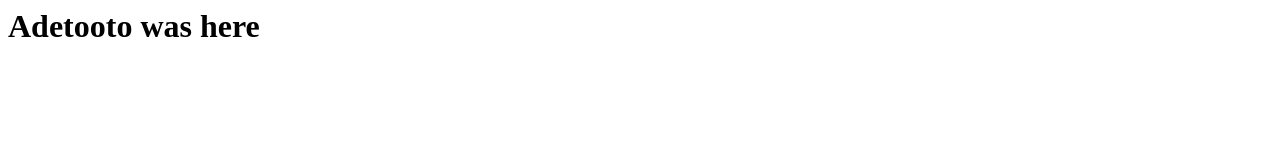
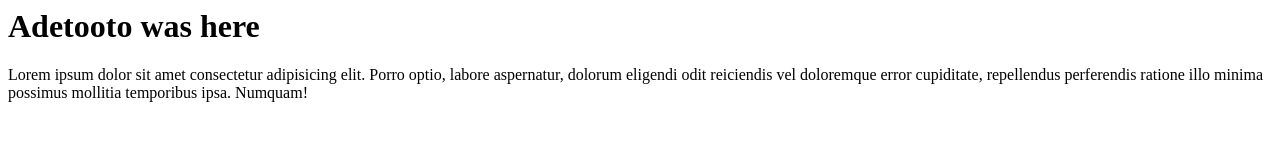
Before and after one commit to AwAdeleke/ifsc-1310, a plain HTML site: page index.html in a window 1280 px wide. Drawn offline with Linux system fonts and the light colour scheme.

Commit message:
Second commit

```diff
--- a/index.html
+++ b/index.html
@@ -1 +1,2 @@
 <h1>Adetooto was here </h1>
+<p> Lorem ipsum dolor sit amet consectetur adipisicing elit. Porro optio, labore aspernatur, dolorum eligendi odit reiciendis vel doloremque error cupiditate, repellendus perferendis ratione illo minima possimus mollitia temporibus ipsa. Numquam!</p>
```
